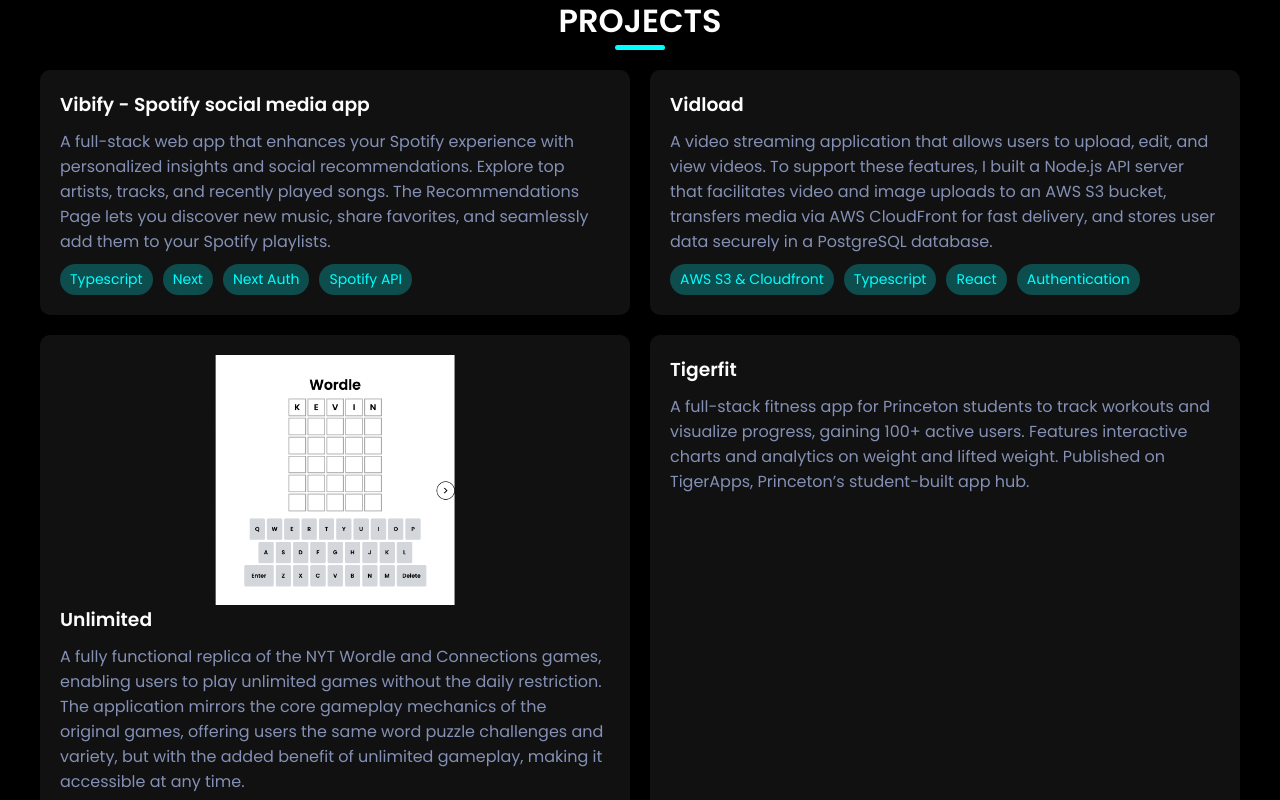
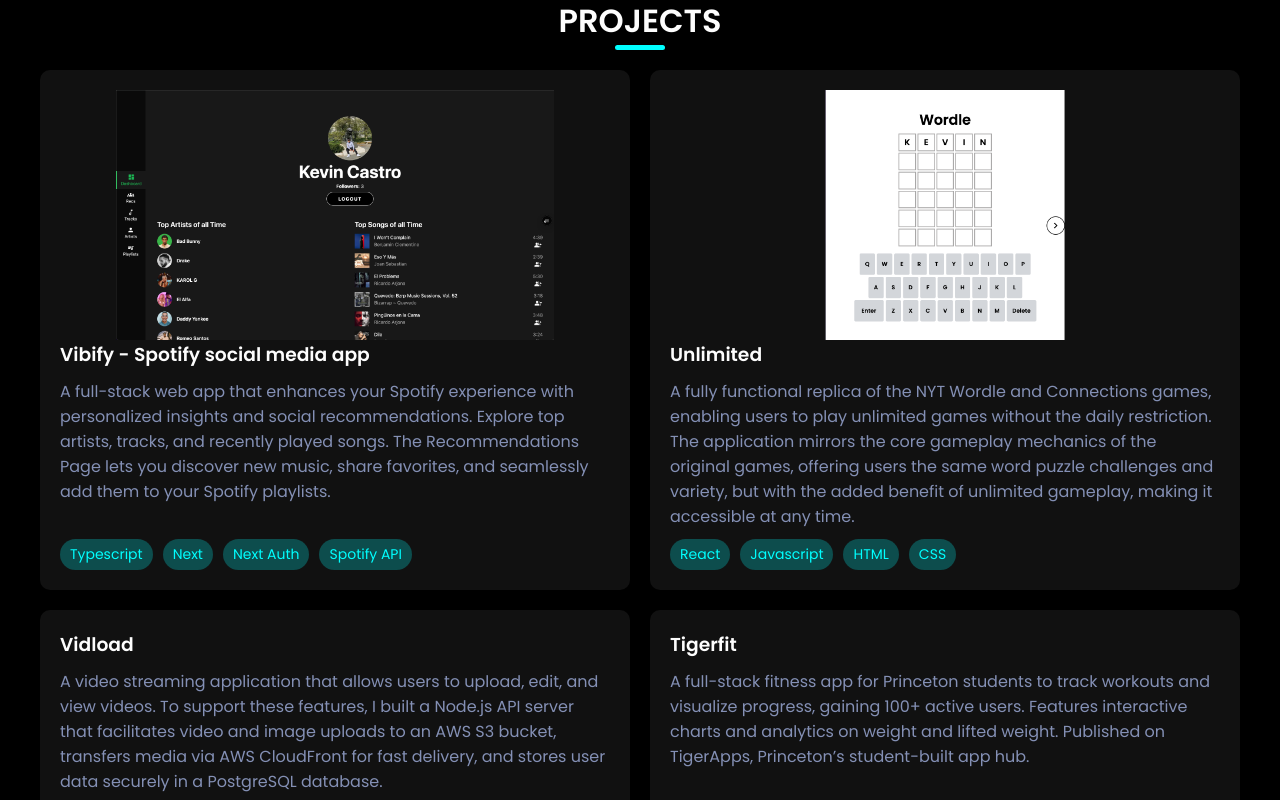
Before and after one commit to kevincas01/portfolio, a React (Create React App) app: page / in a window 1280 px wide. Shown: the part 2360-3160 px from the top of the page. Built offline with nearby package versions, Linux system fonts and the light colour scheme; the HTML template or start-up script is replaced by a standard one.

Commit message:
vibify image

```diff
--- a/src/Components/Projects.js
+++ b/src/Components/Projects.js
@@ -7,18 +7,18 @@ const Projects = () => {
       title: "Vibify - Spotify social media app",
       description: `A full-stack web app that enhances your Spotify experience with personalized insights and social recommendations. Explore top artists, tracks, and recently played songs. The Recommendations Page lets you discover new music, share favorites, and seamlessly add them to your Spotify playlists.`,
       skills: ["Typescript", "Next", "Next Auth", "Spotify API"],
-
-    },
-    {
-      title: "Vidload",
-      description: `A video streaming application that allows users to upload, edit, and view videos. To support these features, I built a Node.js API server that facilitates video and image uploads to an AWS S3 bucket, transfers media via AWS CloudFront for fast delivery, and stores user data securely in a PostgreSQL database.`,
-      skills: ["AWS S3 & Cloudfront", "Typescript", "React", "Authentication"],
+       imagePath:"/projects/vibify1.png"
     },
     {
       title: "Unlimited",
       description: `A fully functional replica of the NYT Wordle and Connections games, enabling users to play unlimited games without the daily restriction. The application mirrors the core gameplay mechanics of the original games, offering users the same word puzzle challenges and variety, but with the added benefit of unlimited gameplay, making it accessible at any time.`,
       skills: ["React", "Javascript", "HTML", "CSS"],
       imagePath:"/projects/unlimited1.png"
+    },
+    {
+      title: "Vidload",
+      description: `A video streaming application that allows users to upload, edit, and view videos. To support these features, I built a Node.js API server that facilitates video and image uploads to an AWS S3 bucket, transfers media via AWS CloudFront for fast delivery, and stores user data securely in a PostgreSQL database.`,
+      skills: ["AWS S3 & Cloudfront", "Typescript", "React", "Authentication"],
     },
     {
       title: "Tigerfit",
```
Also changed, not shown: public/projects/vibify1.png (added).
